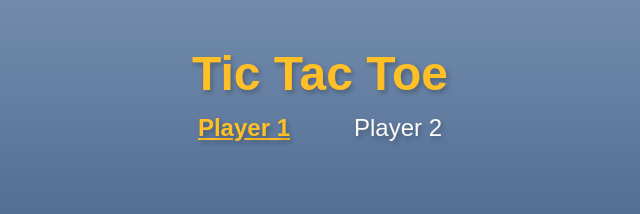
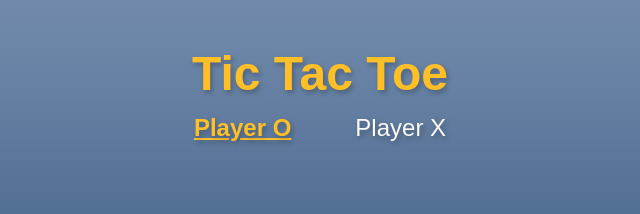
Before and after one commit to scottwright-dev/odin-project-tic-tac-toe, a website: page index.html in a window 1280 px wide. Shown: the top 214 px of the page, 320-960 px from the left. Drawn offline with Linux system fonts and the light colour scheme; a web font is replaced by a local one.

Commit message:
refactor: simplify player naming
This refactor changes the display names to X and O instead of player 1 and player 2 to simplify and enhance readability.

```diff
--- a/index.html
+++ b/index.html
@@ -16,8 +16,8 @@
     <header class="container">
         <h1 class="header__title">Tic Tac Toe</h1>
         <div class="players">
-          <span class="player__info">Player 1</span>
-          <span class="player__info">Player 2</span>
+          <span class="player__info">Player O</span>
+          <span class="player__info">Player X</span>
         </div>
         <div class="game__status"></div>
       </header>
--- a/script.js
+++ b/script.js
@@ -24,8 +24,8 @@ const gameBoard = (() => {
   // PLAYER
   const createPlayer = (name, marker) => ({ name, marker });
 
-  const player1 = createPlayer('Player 1', 'O');
-  const player2 = createPlayer('Player 2', 'X');
+  const player1 = createPlayer('Player O', 'O');
+  const player2 = createPlayer('Player X', 'X');
 
 // GAME CONTROLLER
 const gameController = (() => {
```
